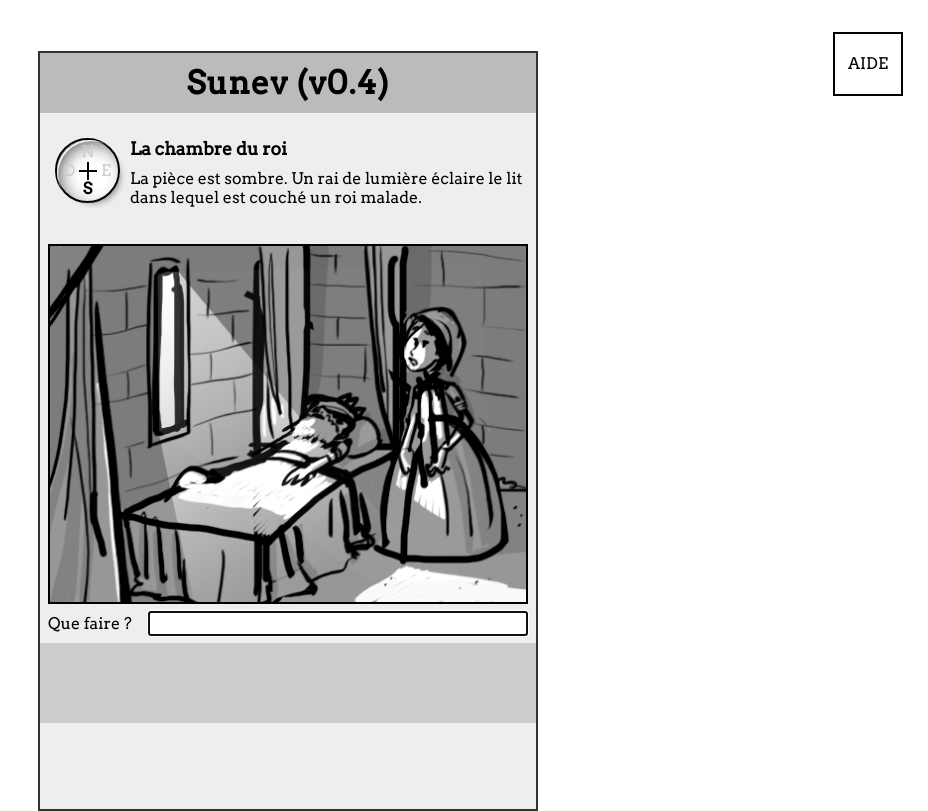
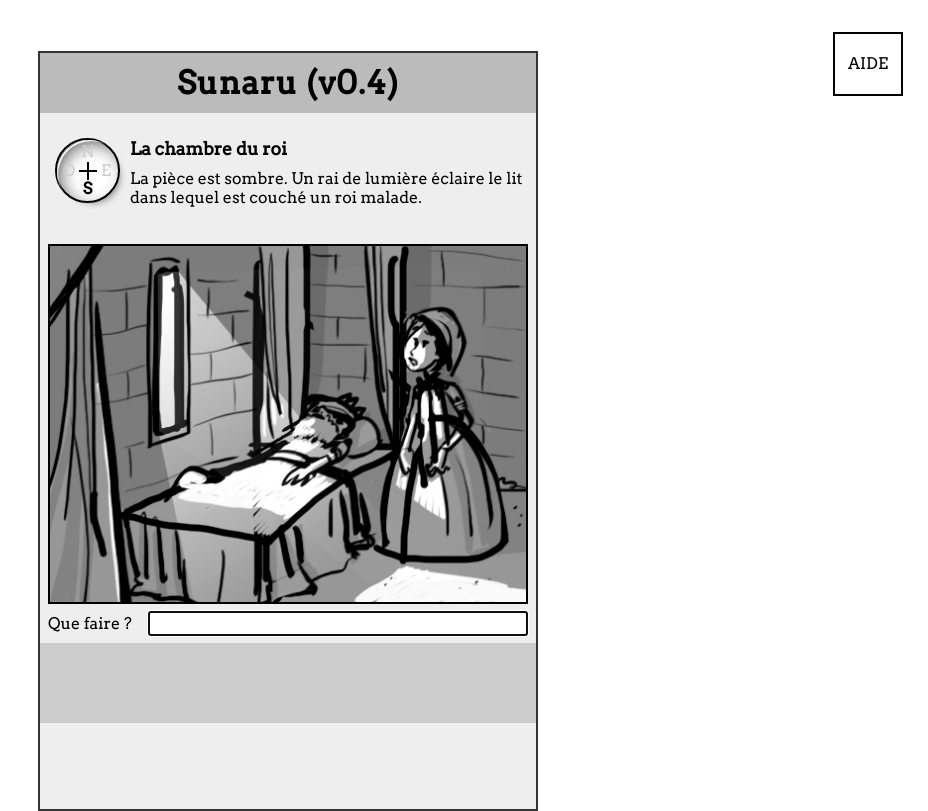
Before and after one commit to PierreMatterne/sunaru, a plain HTML site: page index.html in a window 1280 px wide. Shown: the whole page, without its empty margins (352-1280 px from the left). Drawn offline with Linux system fonts and the light colour scheme.

Commit message:
Changed name of the game
Sunev => Sunaru

```diff
--- a/index.html
+++ b/index.html
@@ -2,7 +2,7 @@
 <html lang="fr">
 <head>
 	<meta charset="UTF-8">
-	<title>Sunev (v0.4)</title>
+	<title>Sunaru (v0.4)</title>
 	<link rel="stylesheet" href="./style.css">
 	<link href="https://fonts.googleapis.com/css?family=Acme|Arvo|Bree+Serif|Cabin|Noto+Serif|Signika" rel="stylesheet">
 </head>
--- a/main.js
+++ b/main.js
@@ -70,7 +70,7 @@ var game = new Vue({
 
   	currentLocation: 'chambreroi',
   	displayInfo: '',
-  	title: 'Sunev (v0.4)',
+  	title: 'Sunaru (v0.4)',
 
   	inventaire: {
       // markers for progression or dialogues
```
